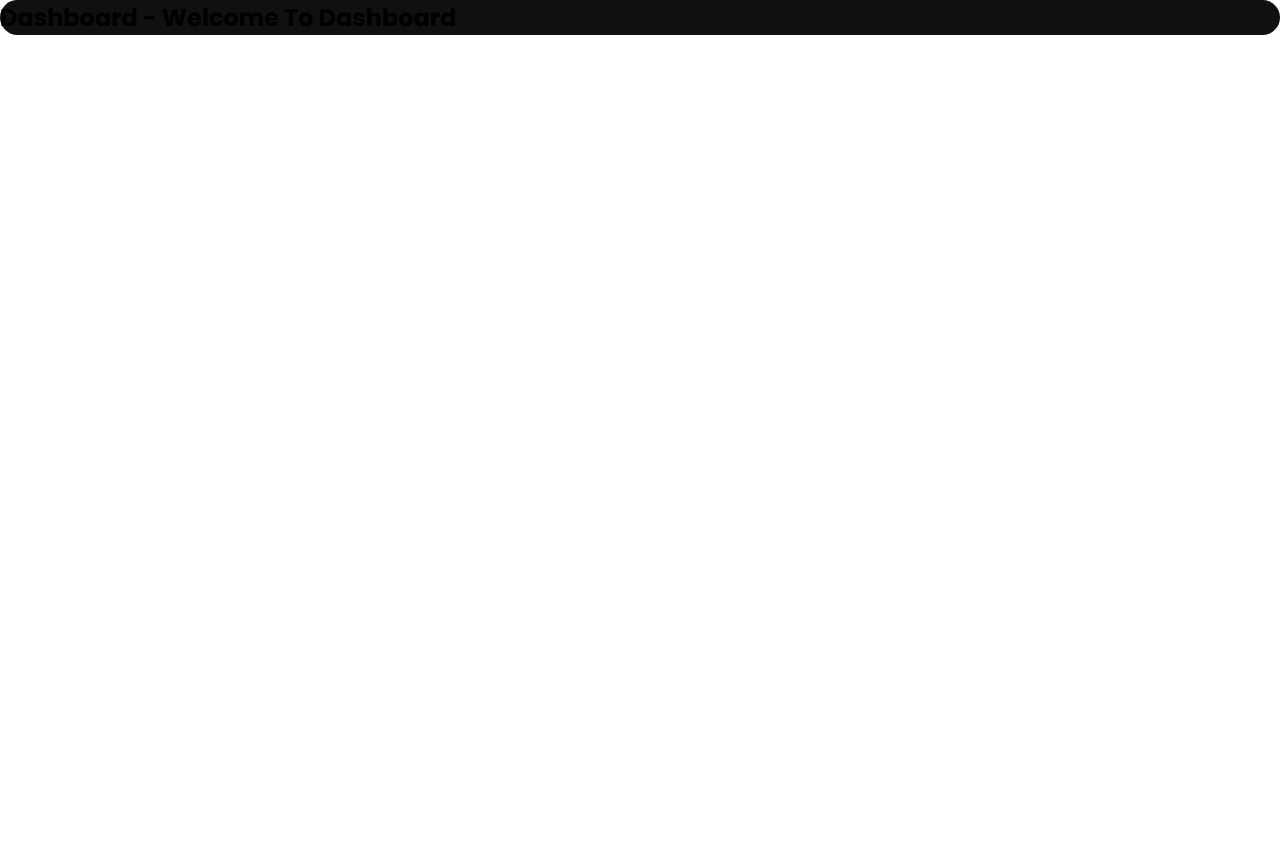
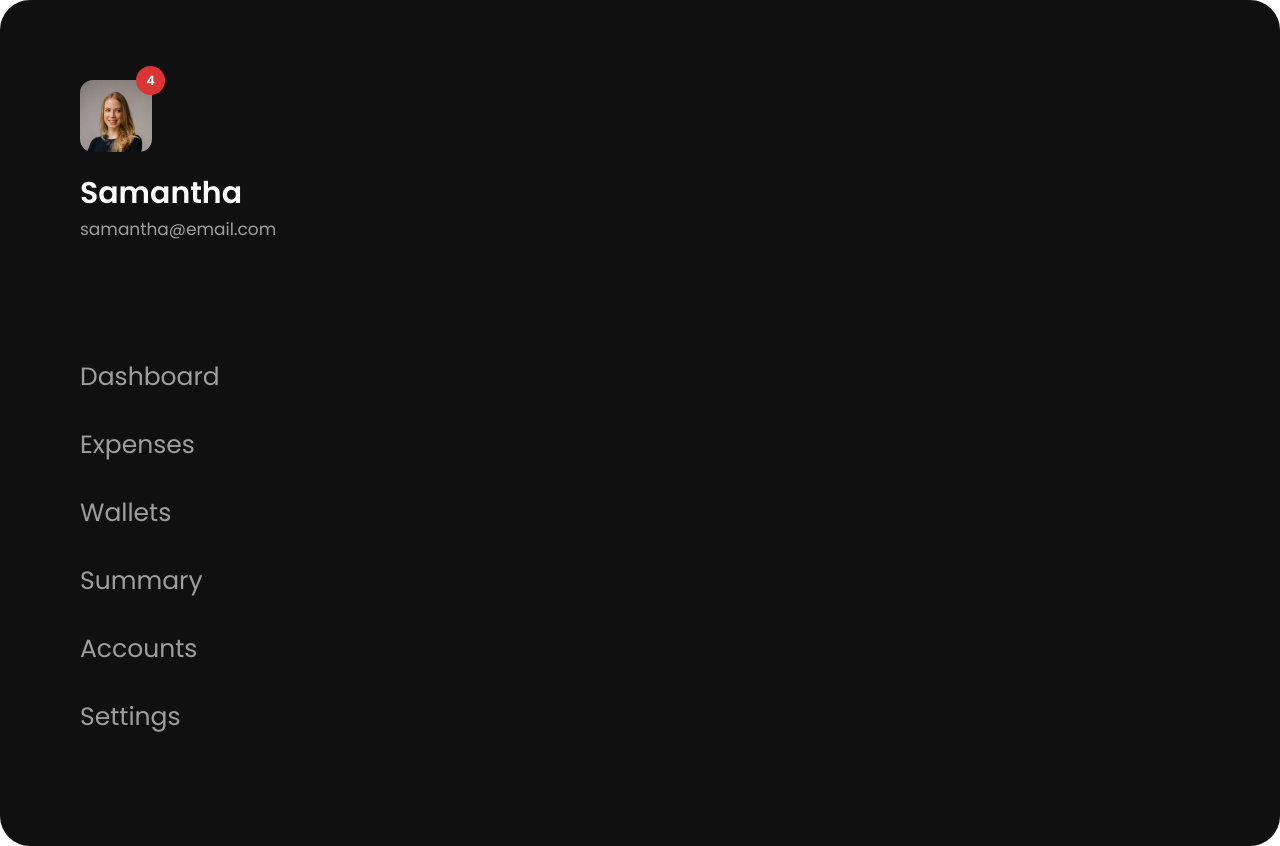
Before and after one commit to rokunuzzamanbhuiya/dashboard, a plain HTML site: page index.html in a window 1280 px wide. Before the commit the page ends 800 px from the top, so only its background shows below. Drawn offline with Linux system fonts and the light colour scheme.

Commit message:
Dashboard Sidebar Added

```diff
--- a/assets/css/style.css
+++ b/assets/css/style.css
@@ -42,6 +42,75 @@ body {
     margin: auto;
     background: #101010;
     border-radius: 30px;
+    padding: 20px;
 }
 
-/* Dashboard Area */
+/* Dashboard Sidebar */
+.sidebar-inner {
+    padding: 60px;
+}
+
+.user-info {
+    margin-bottom: 116px;
+}
+
+.user-img {
+    position: relative;
+}
+
+.user-img img {
+    width: 72px;
+    height: 72px;
+    border-radius: 13px;
+}
+
+.user-img p {
+    width: 29px;
+    height: 29px;
+    line-height: 29px;
+    display: block;
+    text-align: center;
+    border-radius: 100%;
+    background: #DC3434;
+    color: #ffffff;
+    font-size: 13px;
+    font-weight: 600;
+    position: absolute;
+    top: -14px;
+    left: 56px;
+}
+
+h2.user-name {
+    color: #ffffff;
+    font-size: 30px;
+    font-weight: 600;
+    margin-top: 12px;
+}
+
+p.user-email {
+    color: #ffffff98;
+    font-size: 17px;
+    font-weight: 400;
+}
+
+.user-menu ul li {
+    list-style: none;
+    margin-bottom: 30px;
+}
+
+.user-menu ul li a {
+    text-decoration: none;
+    color: #ffffff98;
+    font-size: 25px;
+    transition: .3s;
+}
+
+.user-menu ul li a:hover {
+    color: #ffffff;
+}
+
+/* Dashboard content */
+.dashboard-content {
+    background: #ffffff;
+    border-radius: 30px;
+}
--- a/index.html
+++ b/index.html
@@ -22,8 +22,50 @@
         <section id="dashboard" class="dashboard-area">
 
             <div class="container">
+                <div class="dashboard-sidebar">
 
-                <h1>Dashboard - Welcome To Dashboard</h1>
+                    <div class="sidebar-inner">
+                        <div class="user-info">
+
+                            <div class="user-img">
+                                <img src="assets/img/user.jpg" alt="Dashboard">
+                                <p class="user-message">4</p>
+                            </div>
+
+                            <h2 class="user-name">Samantha</h2>
+
+                            <p class="user-email">samantha@email.com</p>
+
+                        </div>
+
+                        <div class="user-menu">
+                            <ul>
+                                <li><a href="#">Dashboard</a></li>
+                                <li><a href="#">Expenses</a></li>
+                                <li><a href="#">Wallets</a></li>
+                                <li><a href="#">Summary</a></li>
+                                <li><a href="#">Accounts</a></li>
+                                <li><a href="#">Settings</a></li>
+                            </ul>
+
+                        </div>
+
+                    </div>
+                </div>
+
+
+
+                <div class="dashboard-content">
+
+                    <div class="dashboard-content-one">
+
+                    </div>
+
+                    <div class="dashboard-content-two">
+
+                    </div>
+
+                </div>
 
             </div>
 
```
Also changed, not shown: assets/img/user.jpg (renamed from assets/img/Bitmap (1).jpg).
